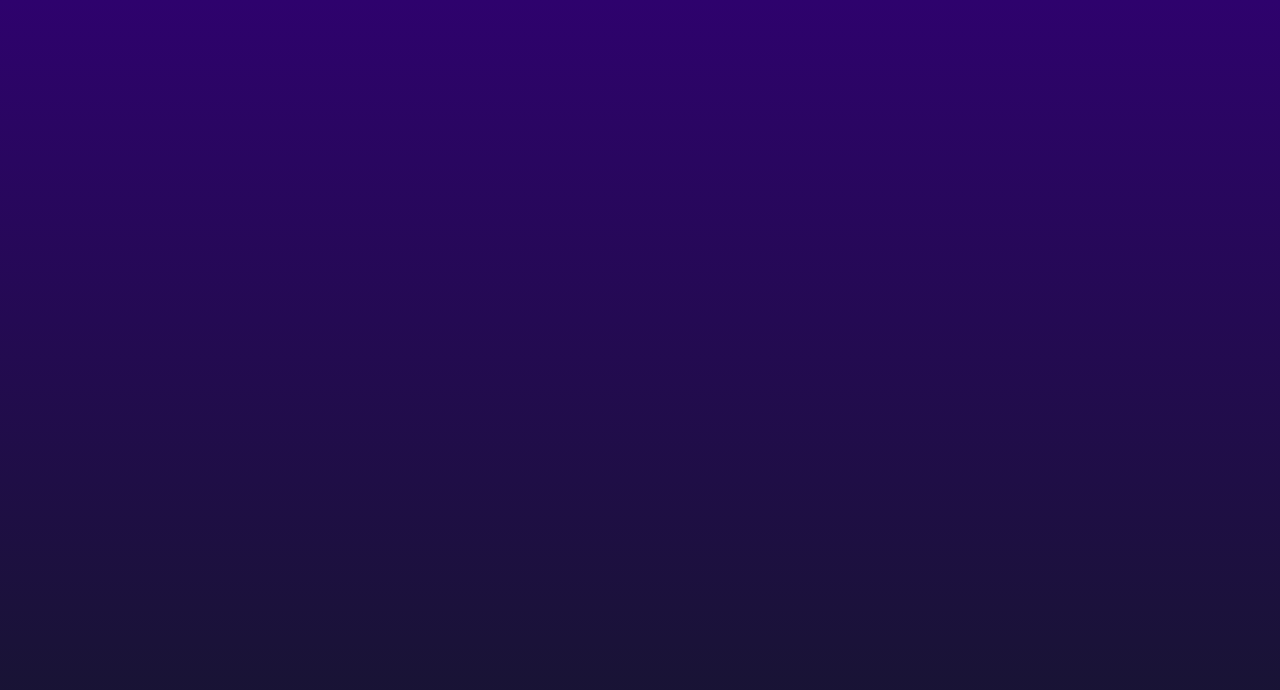
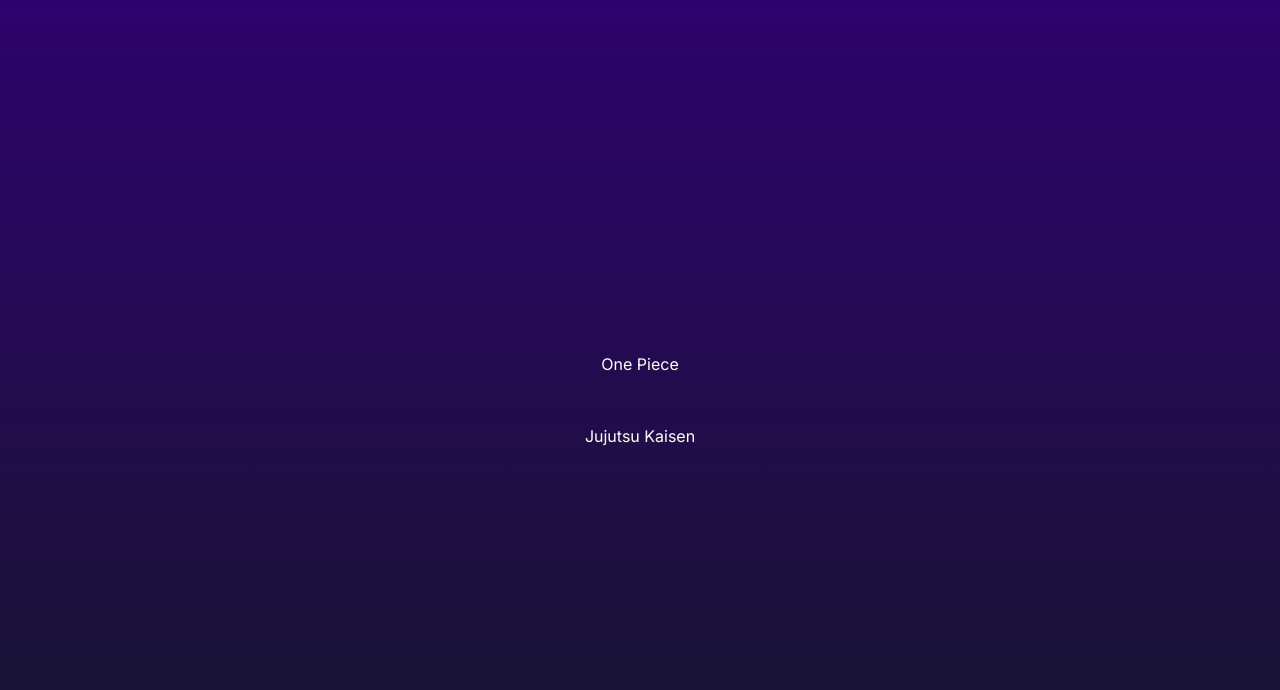
Before and after one commit to ZaviarBrown/tcb-api, a Next.js app: page / in a window 1280 px wide. Shown: the top 690 px of the page. Built offline with nearby package versions, Linux system fonts and the light colour scheme.

Commit message:
Basic links to fake pages

```diff
--- a/src/app/page.tsx
+++ b/src/app/page.tsx
@@ -1,7 +1,12 @@
+import Link from "next/link";
+
 export default function HomePage() {
     return (
         <main className="flex min-h-screen flex-col items-center justify-center bg-gradient-to-b from-[#2e026d] to-[#15162c] text-white">
-            <div className="container flex flex-col items-center justify-center gap-12 px-4 py-16 "></div>
+            <div className="container flex flex-col items-center justify-center gap-12 px-4 py-16 ">
+                <Link href={"/one-piece"}>One Piece</Link>
+                <Link href={"/jujutsu-kaisen"}>Jujutsu Kaisen</Link>
+            </div>
         </main>
     );
 }
```
